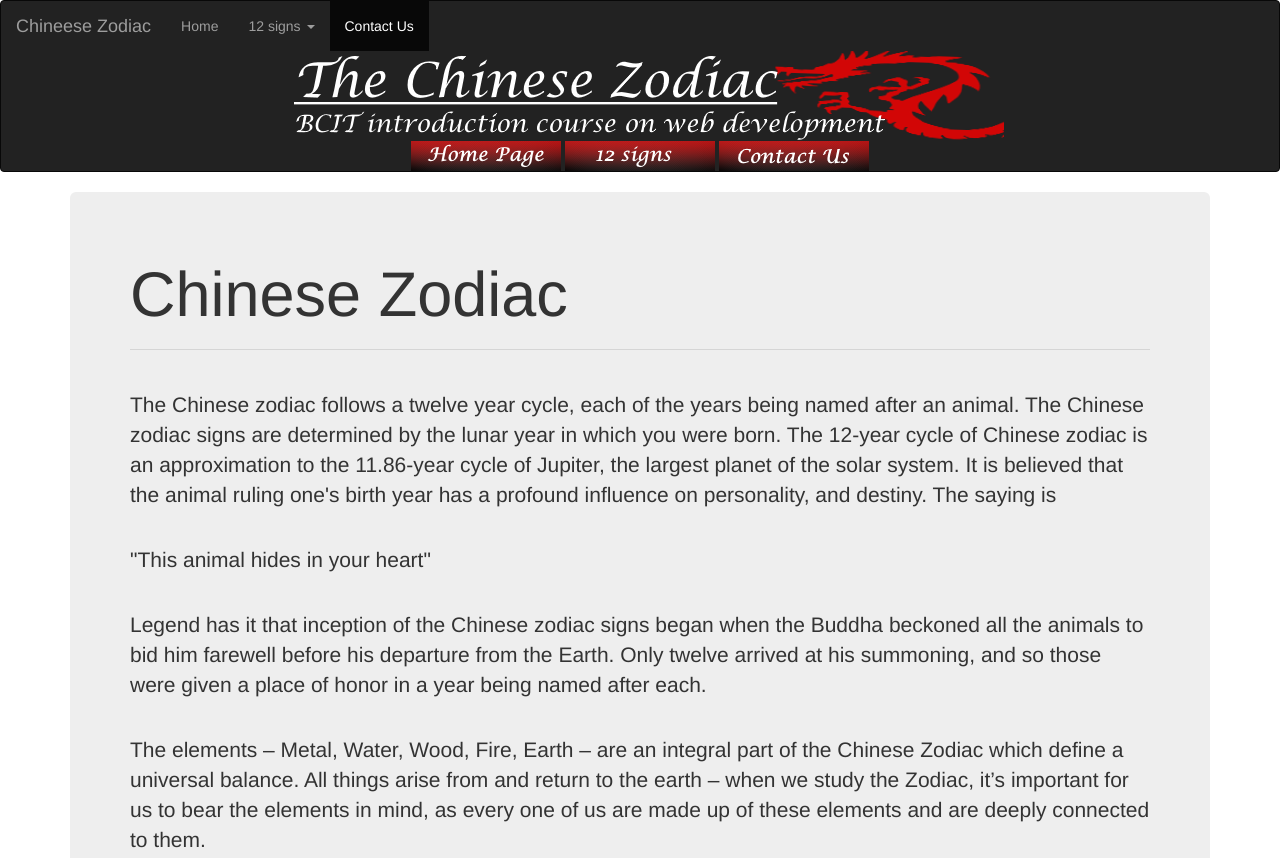
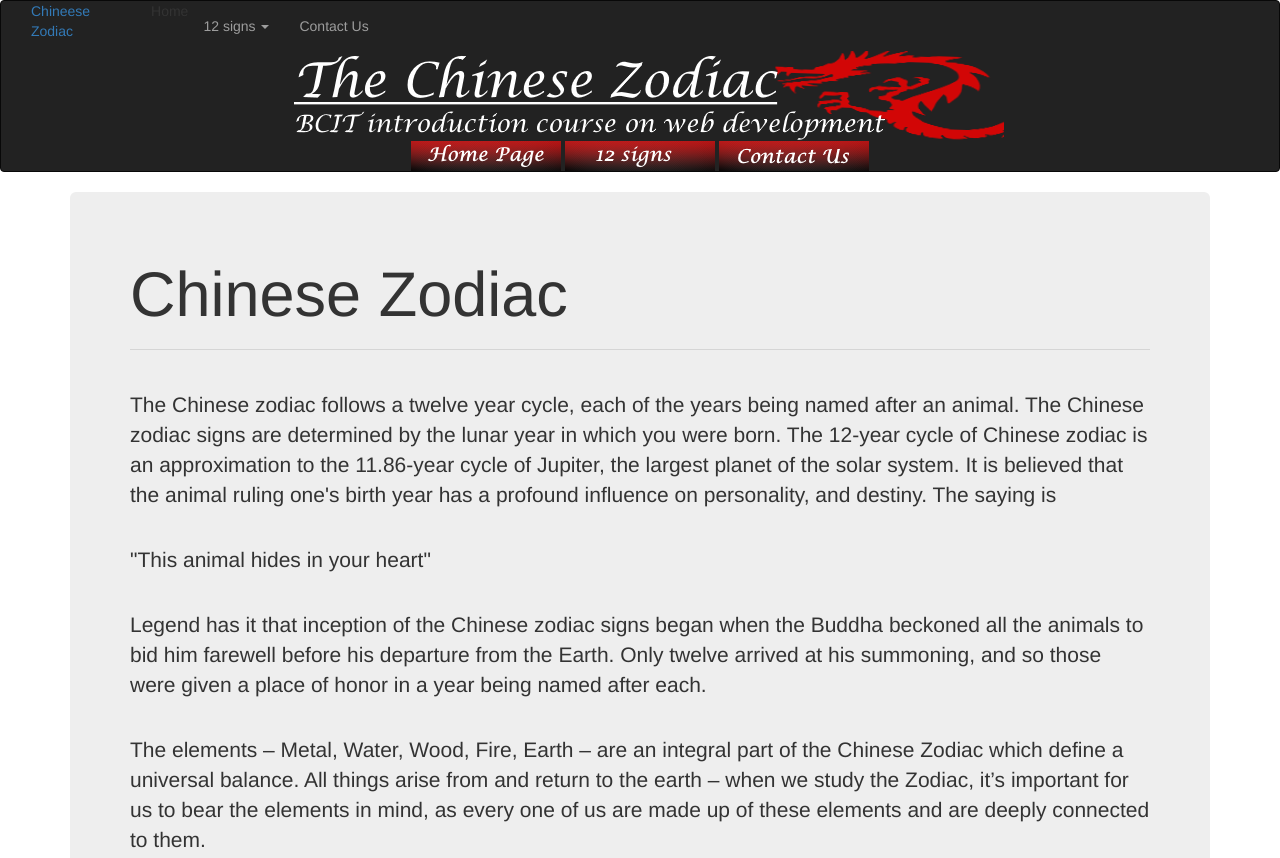
Before and after one commit to asaldivar18/ChineeseZodiac, a plain HTML site: page MobileChineeseZodiac/index.html in a window 1280 px wide. Shown: the top 858 px of the page. Drawn offline with nearby package versions, Linux system fonts and the light colour scheme.

Commit message:
oct10/16

```diff
--- a/MobileChineeseZodiac/index.html
+++ b/MobileChineeseZodiac/index.html
@@ -17,10 +17,10 @@
 	<nav class="navbar navbar-inverse">
 		<div class="container-fluid">
 		<div class="navbar-header">
-			<a class="navbar-brand" href="index.html">Chineese Zodiac</a>
+			<a class="col-xs-8" href="index.html">Chineese Zodiac</a>
 		</div>
 		<ul class="nav navbar-nav">
-			<li><a href="index.html">Home</a></li>
+			<li class="active><a href="index.html">Home</a></li>
 			<li class="dropdown">
 			<a class="dropdown-toggle" data-toggle="dropdown" href="12signs.html">12 signs
 			<span class="caret"></span></a>
@@ -39,7 +39,7 @@
 				<li><a href="dog.html">Dog</a></li>
 				<li><a href="pig.html">Pig</a></li>
 			</ul>
-			<li class="active"><a href="contactus.html">Contact Us</a></li>
+			<li><a href="contactus.html">Contact Us</a></li>
 		</ul>
 		</div>
 		<header>
```
Also changed, not shown: MobileChineeseZodiac/12signs.html (+3 -4 lines).
